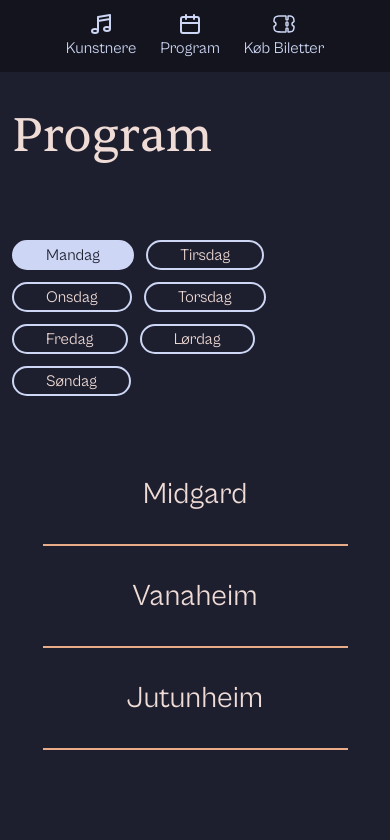
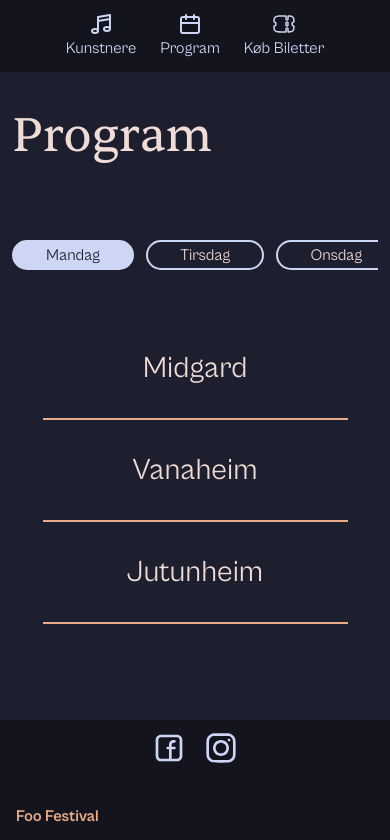
Before and after one commit to marhjo/Festival-BasePage, a Next.js app: page /program in a window 390 px wide. Shown: the top 840 px of the page. Built offline with nearby package versions, Linux system fonts and the light colour scheme; no server answers.

Commit message:
scroll virker på begge

```diff
--- a/src/app/components/FilterButton.jsx
+++ b/src/app/components/FilterButton.jsx
@@ -38,7 +38,7 @@ export default function FilterButton({
             defaultChecked={filter === "mon" && true}
           />
           <label
-            className=" hover:bg-primary hover:text-primary border-[#CDD6F4] border-2 px-8 rounded-2xl py-px"
+            className=" cursor-pointer snap-start hover:bg-primary hover:text-primary border-[#CDD6F4] border-2 px-8 rounded-2xl py-px"
             htmlFor={text}
           >
             {text}
@@ -48,7 +48,7 @@ export default function FilterButton({
       {type === "checkbox" && (
         <button
           onClick={() => onFilterClick(filter)}
-          className={` focus:bg-primary focus:text-primary
+          className={` cursor-pointer whitespace-nowrap snap-start focus:bg-primary focus:text-primary
        hover:bg-primary hover:text-primary border-[#CDD6F4] border-2 px-8 rounded-2xl py-px`}
         >
           {text}
--- a/src/app/program/page.jsx
+++ b/src/app/program/page.jsx
@@ -21,7 +21,7 @@ export default function Program() {
       <h1 className=" font-heading text-5xl sm:text-7xl text-secondary mx-3 md:mx-12 lg:mx-40 mb-16 mt-28">
         Program
       </h1>
-      <div className="flex flex-wrap gap-3 py-4 mx-3 md:mx-12 lg:mx-44 mb-16">
+      <div className="flex snap-x overflow-x-auto  flex-nowrap scrollbar-hide  gap-3 py-4 mx-3 md:mx-12 lg:mx-44 mb-16">
         <FilterButton
           program={program}
           text="Mandag"
```
